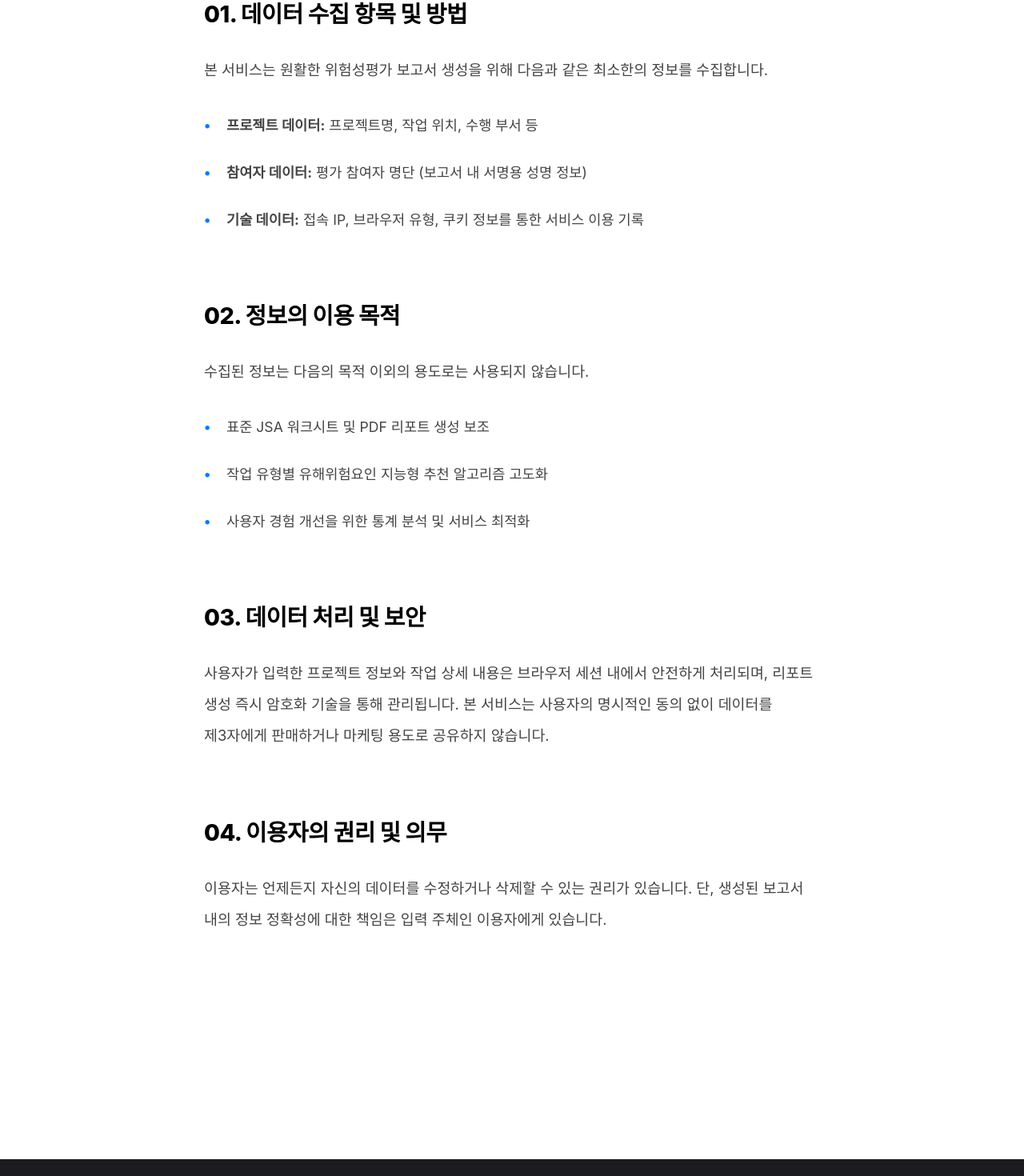
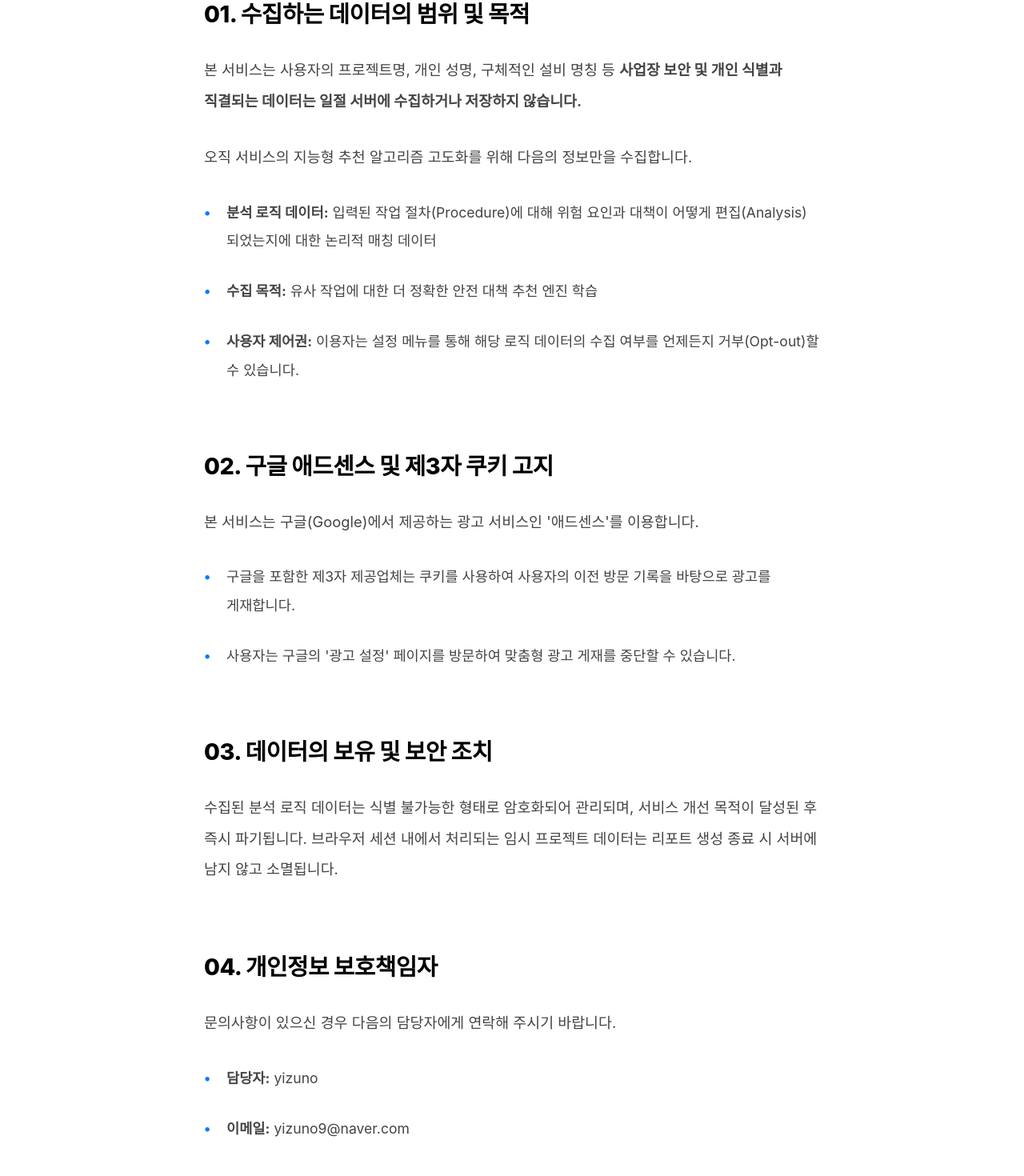
Before and after one commit to hanghanghu716-dotcom/smart-jsa-bridge, a React (Vite) app: page /privacy in a window 1280 px wide. Shown: the part 639-2109 px from the top of the page at 80% size. Built offline with nearby package versions, Linux system fonts and the light colour scheme; a web font is replaced by a local one.

Commit message:
Add files via upload

```diff
--- a/src/pages/Privacy.jsx
+++ b/src/pages/Privacy.jsx
@@ -13,30 +13,34 @@ export default function Privacy() {
         <div style={styles.container}>
           <span style={styles.tag}>PRIVACY POLICY</span>
           <h2 style={styles.heading}>개인정보처리방침</h2>
-          <p style={styles.subHeading}>사용자의 데이터를 존중하며, 최상의 보안 표준을 준수하여 안전한 분석 환경을 제공합니다.</p>
+          <p style={styles.subHeading}>Smart JSA Bridge는 사용자의 비즈니스 보안을 최우선으로 하며, 필요한 최소한의 데이터만을 투명하게 처리합니다.</p>
 
           <div style={styles.articleSection}>
-            <h3 style={styles.articleH3}>01. 데이터 수집 항목 및 방법</h3>
-            <p style={styles.articleP}>본 서비스는 원활한 위험성평가 보고서 생성을 위해 다음과 같은 최소한의 정보를 수집합니다.</p>
+            <h3 style={styles.articleH3}>01. 수집하는 데이터의 범위 및 목적</h3>
+            <p style={styles.articleP}>본 서비스는 사용자의 프로젝트명, 개인 성명, 구체적인 설비 명칭 등 <strong>사업장 보안 및 개인 식별과 직결되는 데이터는 일절 서버에 수집하거나 저장하지 않습니다.</strong></p>
+            <p style={styles.articleP}>오직 서비스의 지능형 추천 알고리즘 고도화를 위해 다음의 정보만을 수집합니다.</p>
             <ul style={styles.listWrapper}>
-              <li style={styles.listItem}><span style={styles.listBullet}>•</span> <strong>프로젝트 데이터:</strong> 프로젝트명, 작업 위치, 수행 부서 등</li>
-              <li style={styles.listItem}><span style={styles.listBullet}>•</span> <strong>참여자 데이터:</strong> 평가 참여자 명단 (보고서 내 서명용 성명 정보)</li>
-              <li style={styles.listItem}><span style={styles.listBullet}>•</span> <strong>기술 데이터:</strong> 접속 IP, 브라우저 유형, 쿠키 정보를 통한 서비스 이용 기록</li>
+              <li style={styles.listItem}><span style={styles.listBullet}>•</span> <strong>분석 로직 데이터:</strong> 입력된 작업 절차(Procedure)에 대해 위험 요인과 대책이 어떻게 편집(Analysis)되었는지에 대한 논리적 매칭 데이터</li>
+              <li style={styles.listItem}><span style={styles.listBullet}>•</span> <strong>수집 목적:</strong> 유사 작업에 대한 더 정확한 안전 대책 추천 엔진 학습</li>
+              <li style={styles.listItem}><span style={styles.listBullet}>•</span> <strong>사용자 제어권:</strong> 이용자는 설정 메뉴를 통해 해당 로직 데이터의 수집 여부를 언제든지 거부(Opt-out)할 수 있습니다.</li>
             </ul>
 
-            <h3 style={styles.articleH3}>02. 정보의 이용 목적</h3>
-            <p style={styles.articleP}>수집된 정보는 다음의 목적 이외의 용도로는 사용되지 않습니다.</p>
+            <h3 style={styles.articleH3}>02. 구글 애드센스 및 제3자 쿠키 고지</h3>
+            <p style={styles.articleP}>본 서비스는 구글(Google)에서 제공하는 광고 서비스인 '애드센스'를 이용합니다.</p>
             <ul style={styles.listWrapper}>
-              <li style={styles.listItem}><span style={styles.listBullet}>•</span> 표준 JSA 워크시트 및 PDF 리포트 생성 보조</li>
-              <li style={styles.listItem}><span style={styles.listBullet}>•</span> 작업 유형별 유해위험요인 지능형 추천 알고리즘 고도화</li>
-              <li style={styles.listItem}><span style={styles.listBullet}>•</span> 사용자 경험 개선을 위한 통계 분석 및 서비스 최적화</li>
+              <li style={styles.listItem}><span style={styles.listBullet}>•</span> 구글을 포함한 제3자 제공업체는 쿠키를 사용하여 사용자의 이전 방문 기록을 바탕으로 광고를 게재합니다.</li>
+              <li style={styles.listItem}><span style={styles.listBullet}>•</span> 사용자는 구글의 '광고 설정' 페이지를 방문하여 맞춤형 광고 게재를 중단할 수 있습니다.</li>
             </ul>
 
-            <h3 style={styles.articleH3}>03. 데이터 처리 및 보안</h3>
-            <p style={styles.articleP}>사용자가 입력한 프로젝트 정보와 작업 상세 내용은 브라우저 세션 내에서 안전하게 처리되며, 리포트 생성 즉시 암호화 기술을 통해 관리됩니다. 본 서비스는 사용자의 명시적인 동의 없이 데이터를 제3자에게 판매하거나 마케팅 용도로 공유하지 않습니다.</p>
+            <h3 style={styles.articleH3}>03. 데이터의 보유 및 보안 조치</h3>
+            <p style={styles.articleP}>수집된 분석 로직 데이터는 식별 불가능한 형태로 암호화되어 관리되며, 서비스 개선 목적이 달성된 후 즉시 파기됩니다. 브라우저 세션 내에서 처리되는 임시 프로젝트 데이터는 리포트 생성 종료 시 서버에 남지 않고 소멸됩니다.</p>
 
-            <h3 style={styles.articleH3}>04. 이용자의 권리 및 의무</h3>
-            <p style={styles.articleP}>이용자는 언제든지 자신의 데이터를 수정하거나 삭제할 수 있는 권리가 있습니다. 단, 생성된 보고서 내의 정보 정확성에 대한 책임은 입력 주체인 이용자에게 있습니다.</p>
+            <h3 style={styles.articleH3}>04. 개인정보 보호책임자</h3>
+            <p style={styles.articleP}>문의사항이 있으신 경우 다음의 담당자에게 연락해 주시기 바랍니다.</p>
+            <ul style={styles.listWrapper}>
+              <li style={styles.listItem}><span style={styles.listBullet}>•</span> <strong>담당자:</strong> yizuno</li>
+              <li style={styles.listItem}><span style={styles.listBullet}>•</span> <strong>이메일:</strong> yizuno9@naver.com</li>
+            </ul>
           </div>
         </div>
       </section>
@@ -46,43 +50,38 @@ export default function Privacy() {
   );
 }
 
+// 스타일은 하단 공통 정의 참고
 const styles = {
-  /* 레이아웃 */
   wrapper: { backgroundColor: '#fff', color: '#1c1b1f', minHeight: '100vh', display: 'flex', flexDirection: 'column' },
   header: { padding: '3rem 10%', borderBottom: '1px solid #f2f2f2' },
   logo: { fontSize: '1.4rem', fontWeight: '900', letterSpacing: '4px', textTransform: 'uppercase', color: '#000', cursor: 'pointer' },
 
-  /* 콘텐츠 섹션 (수직 공간 대폭 확보) */
   contentSection: { padding: '160px 0', flex: 1 },
   container: { maxWidth: '850px', margin: '0 auto', padding: '0 40px' },
 
-  /* 타이포그래피 (NEOM 스타일 볼드 & 라지 폰트) */
   tag: { color: '#007bff', fontWeight: '900', fontSize: '0.85rem', letterSpacing: '4px', textTransform: 'uppercase', marginBottom: '32px', display: 'block' },
   heading: { fontSize: '4.5rem', fontWeight: '900', marginBottom: '40px', letterSpacing: '-3px', lineHeight: '1.05', wordBreak: 'keep-all', color: '#000' },
   subHeading: { fontSize: '1.5rem', lineHeight: '1.8', color: '#49454f', marginBottom: '100px', fontWeight: '300', wordBreak: 'keep-all' },
 
-  /* 아티클 본문 (조잡함을 제거하는 여백 설계) */
   articleSection: { marginBottom: '120px' },
   articleH3: { fontSize: '1.8rem', fontWeight: '800', marginTop: '80px', marginBottom: '32px', color: '#000', letterSpacing: '-0.5px' },
   articleP: { fontSize: '1.15rem', lineHeight: '2.1', color: '#444', marginBottom: '32px', wordBreak: 'keep-all' },
 
-  /* 리스트 스타일 (불렛 간 간격 대폭 확장) */
+  /* [수정 핵심] 리스트 여백을 넓혀 오밀조밀함을 해결 */
   listWrapper: { paddingLeft: '0', marginBottom: '48px', listStyleType: 'none' },
   listItem: {
     position: 'relative',
     fontSize: '1.1rem',
     lineHeight: '2.0',
     color: '#444',
-    marginBottom: '24px',
+    marginBottom: '28px', // 항목 간 간격 확장
     wordBreak: 'keep-all',
     paddingLeft: '28px'
   },
   listBullet: { position: 'absolute', left: 0, color: '#007bff', fontWeight: 'bold' },
 
-  /* 시각 요소 */
   heroImgContainer: { marginTop: '80px' },
   heroImg: { width: '100%', height: '550px', backgroundSize: 'cover', backgroundPosition: 'center', borderRadius: '32px', boxShadow: '0 40px 80px rgba(0,0,0,0.05)' },
 
-  /* 푸터 */
   footer: { padding: '100px 0', backgroundColor: '#1c1b1f', color: '#777', textAlign: 'center', fontSize: '0.9rem', letterSpacing: '1px' }
 };
```
